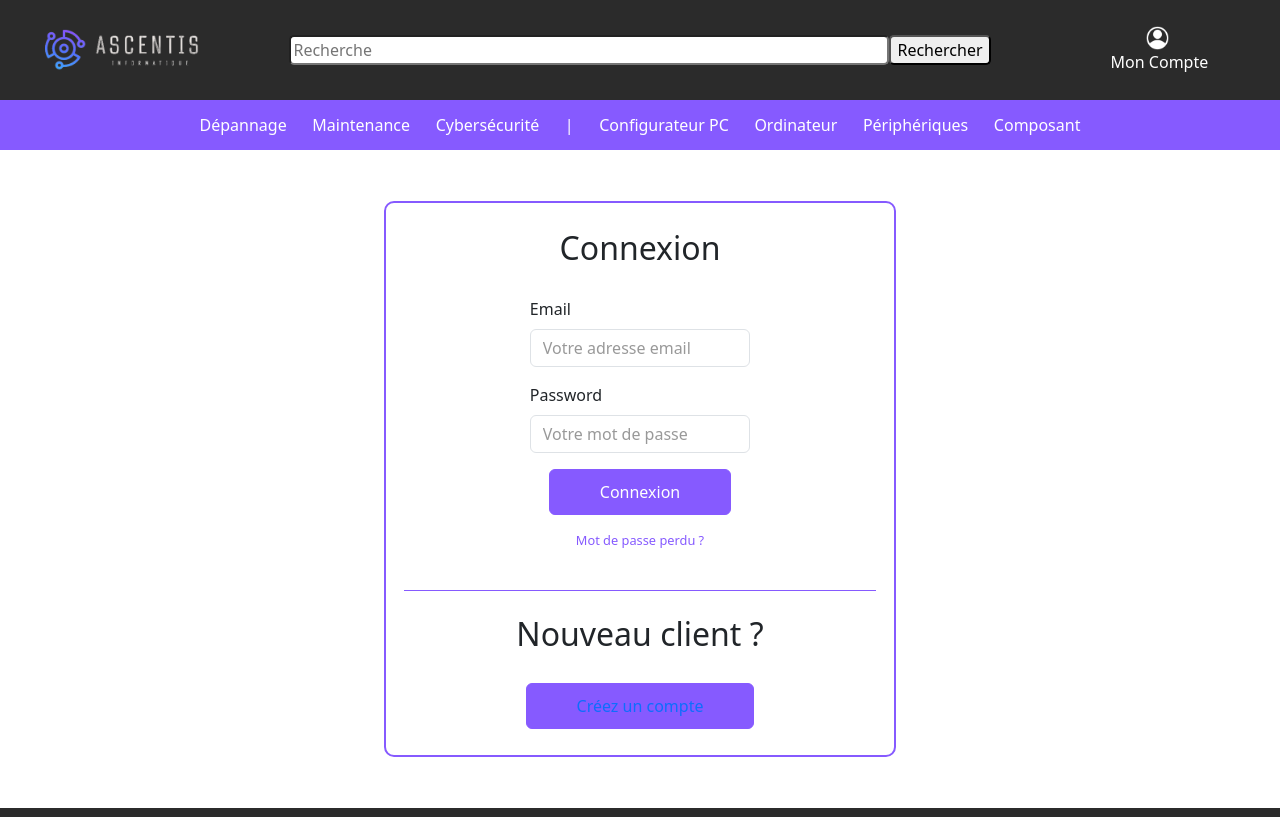
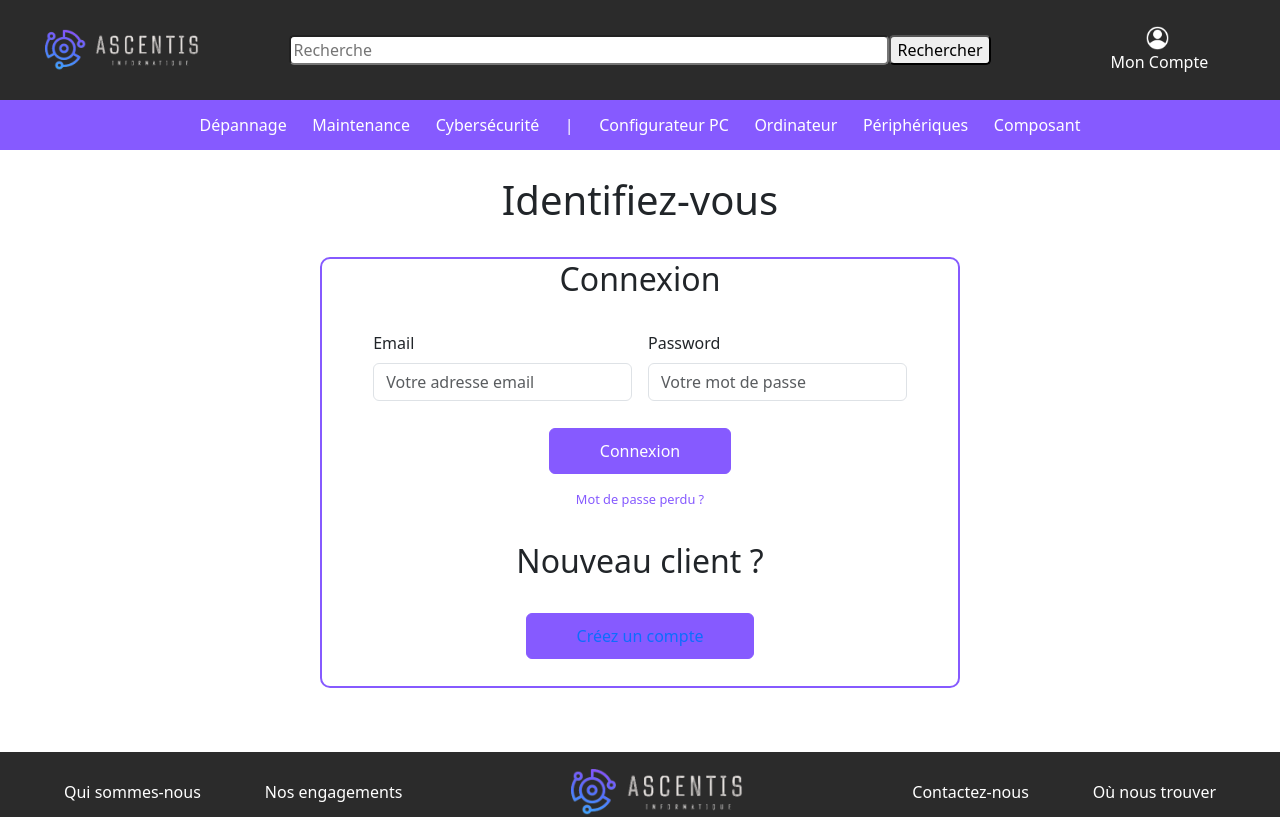
Before and after one commit to MarechalOlivier/front_ascentis, a React (Create React App) app: page /login in a window 1280 px wide. Shown: the top 817 px of the page. Built offline with nearby package versions, Linux system fonts and the light colour scheme.

Commit message:
contact ok

```diff
--- a/src/css/index.css
+++ b/src/css/index.css
@@ -231,157 +231,140 @@ footer .social-links p {
   justify-content: center;
   align-items: center;
   flex-direction: column;
-  margin: 4% 0% 4% 0%;
 }
 #formulaire-contact h1 {
   text-align: center;
-  margin-top: 2%;
+  padding: 2% 0% 2% 0%;
 }
 #formulaire-contact .contact {
   border: 2px solid #865AFF;
   border-radius: 10px;
   width: 50%;
+  margin-bottom: 5%;
 }
-#formulaire-contact .form {
-  display: flex;
-  flex-direction: column;
-  justify-content: center;
-  align-items: center;
-  margin-top: 3%;
+#formulaire-contact .contact h2 {
+  text-align: center;
+  padding: 4% 0% 4% 0%;
+  font-size: 2rem;
 }
-#formulaire-contact .form input {
-  width: 60%;
+#formulaire-contact .contact .form {
+  margin: 0% 5% 0% 5%;
 }
-#formulaire-contact .form .btn-contact {
+#formulaire-contact .contact .btn-contact {
   text-align: center;
   margin-bottom: 5%;
 }
-#formulaire-contact .form .btn {
+#formulaire-contact .contact .btn {
   padding: 10px 50px;
   color: white;
   background-color: #865AFF;
   border: 1px solid #865AFF;
 }
-#formulaire-contact .form .btn:hover {
+#formulaire-contact .contact .btn:hover {
   background-color: white;
   color: #865AFF;
 }
-#formulaire-contact .form .btn:hover a {
+#formulaire-contact .contact .btn:hover a {
   color: #865AFF;
 }
-#formulaire-contact .form .btn a {
+#formulaire-contact .contact .btn a {
   text-decoration: none;
 }
-#formulaire-contact .form a:visited {
+#formulaire-contact .contact a:visited {
   color: white;
 }
 
 #formulaire {
+  display: flex;
+  flex-direction: column;
+  justify-content: center;
+  align-items: center;
+}
+#formulaire h1 {
+  text-align: center;
+  padding: 2% 0% 2% 0%;
+}
+#formulaire .account {
   border: 2px solid #865AFF;
-  margin: auto;
-  margin-top: 4%;
-  margin-bottom: 4%;
-  padding: 2%;
   border-radius: 10px;
-  width: 40%;
-  background-color: white;
+  width: 50%;
+  padding: 0% 4% 0% 4%;
+  margin-bottom: 5%;
 }
-#formulaire ::placeholder {
-  color: #999999;
+#formulaire .account h2 {
+  text-align: center;
+  margin: 5% 0% 5% 0%;
+  font-size: 2rem;
 }
-#formulaire form {
-  margin: auto;
-  width: 90%;
-}
-#formulaire form :nth-child(14) {
+#formulaire .account :nth-child(13) p {
   font-size: 0.8rem;
   color: #865AFF;
 }
-#formulaire form :nth-child(4) {
-  margin-top: 8%;
-}
-#formulaire form h2 {
-  text-align: center;
-  margin-bottom: 5%;
-}
-#formulaire form .text-center {
-  text-align: center;
-  padding: 2%;
-}
-#formulaire form .btn {
+#formulaire .account form .btn {
   padding: 10px 50px;
   color: white;
   left: 50%;
   background-color: #865AFF;
   border: 1px solid #865AFF;
-  margin-top: 5%;
+  margin-top: 2%;
 }
-#formulaire form .btn:hover {
+#formulaire .account form .btn:hover {
   background-color: white;
   color: #865AFF;
 }
 
 #formulaire-connexion {
+  display: flex;
+  flex-direction: column;
+  justify-content: center;
+  align-items: center;
+}
+#formulaire-connexion h1 {
+  text-align: center;
+  padding: 2% 0% 2% 0%;
+}
+#formulaire-connexion .login {
   border: 2px solid #865AFF;
-  margin: auto;
-  margin-top: 4%;
-  margin-bottom: 4%;
-  padding: 2%;
   border-radius: 10px;
-  width: 40%;
+  width: 50%;
+  padding: 0% 4% 0% 4%;
+  margin-bottom: 5%;
   background-color: white;
 }
-#formulaire-connexion ::placeholder {
-  color: #999999;
+#formulaire-connexion .login h2 {
+  text-align: center;
+  margin: 3% 0% 3% 0%;
+  font-size: 2rem;
 }
-#formulaire-connexion .row {
-  display: flex;
-  flex-direction: column;
-  align-items: center;
-}
-#formulaire-connexion .btn-center {
-  text-align: center;
-}
-#formulaire-connexion .btn-center .btnc {
-  margin: 0;
-}
-#formulaire-connexion p {
+#formulaire-connexion .login p {
   text-align: center;
   font-size: 0.8rem;
   color: #865AFF;
 }
-#formulaire-connexion h2 {
+#formulaire-connexion .login .btn-center {
   text-align: center;
-  margin-bottom: 3%;
+  margin-bottom: 5%;
 }
-#formulaire-connexion h2:nth-child(6) {
-  text-align: center;
+#formulaire-connexion .login .text-center {
   margin-top: 5%;
-  border-top: 1px solid #865AFF;
-  padding-top: 5%;
 }
-#formulaire-connexion .btn {
+#formulaire-connexion .login .btn {
   padding: 10px 50px;
   color: white;
-  left: 50%;
   background-color: #865AFF;
   border: 1px solid #865AFF;
-  margin-top: 5%;
 }
-#formulaire-connexion .btn:last-child {
-  margin: 0;
-}
-#formulaire-connexion .btn:hover {
+#formulaire-connexion .login .btn:hover {
   background-color: white;
   color: #865AFF;
 }
-#formulaire-connexion .btn:hover a {
+#formulaire-connexion .login .btn:hover a {
   color: #865AFF;
 }
-#formulaire-connexion .btn a {
+#formulaire-connexion .login .btn a {
   text-decoration: none;
 }
-#formulaire-connexion a:visited {
+#formulaire-connexion .login a:visited {
   color: white;
 }
 
--- a/src/pages/Contact/Contact.jsx
+++ b/src/pages/Contact/Contact.jsx
@@ -13,9 +13,10 @@ const Contact =() => {
             <Header />
             <main>
                 <section id="formulaire-contact">
+                <h1>Formulaire de contact</h1>
 
                     <div className="contact">
-                    <h1>Une demande ? Une question ?</h1>
+                    <h2>Une demande ? Une question ?</h2>
                         <form className="row g-3 form">
                             <div class="col-md-6">
                                 <label htmlFor="inputLastName" class="form-label">Nom *</label>
@@ -23,15 +24,15 @@ const Contact =() => {
                             </div>
                             <div className="col-md-6">
                                 <label htmlFor="inputEmail" className="form-label">Email * </label>
-                                <input type="email" className="form-control" id="inputEmail" placeholder="Votre adresse email"  />
+                                <input type="email" className="form-control" id="inputEmail" placeholder="Votre adresse email"/>
+                            </div>
+                            <div class="col-md-6">
+                                <label htmlFor="inputMessage" class="form-label">Message *</label>
+                                <textarea class="form-control" id="inputMessage" rows="6" placeholder="Ecrivez votre message"></textarea>
                             </div>
                             <div className="col-md-6">
                                 <label htmlFor="inputPhone" className="form-label">Téléphone *</label>
-                                <input type="tel" className="form-control" id="inputPhone" placeholder="Votre mot de passe" />
-                            </div>
-                            <div class="col-md-6">
-                                <label htmlFor="inputMessage" class="form-label">Message *</label>
-                                <textarea class="form-control" id="inputMessage" rows="6" placeholder="Ecrivez votre message "></textarea>
+                                <input type="tel" className="form-control" id="inputPhone" placeholder="Votre mot de passe"/>
                             </div>
                             <div className="col-md-12 btn-contact">
                                 <p>* Champs obligatoires</p>
@@ -39,6 +40,7 @@ const Contact =() => {
                             </div>
                         </form>
                     </div>
+
                 </section>
             </main >
             <Footer />
--- a/src/pages/Contact/style_contact.scss
+++ b/src/pages/Contact/style_contact.scss
@@ -4,31 +4,29 @@
     justify-content: center;
     align-items: center;
     flex-direction: column;
-    margin: 4% 0% 4% 0%;
+
 
     h1 {
         text-align: center;
-        margin-top: 2%;
+        padding: 2% 0% 2% 0%;
     }
+
         .contact {
 
             border: 2px solid #865AFF;
             border-radius: 10px;
             width: 50%;
-        }
-        .form {
-            display: flex;
-            flex-direction: column;
-            justify-content: center;
-            align-items: center;
-            margin-top: 3%;
+            margin-bottom: 5%;
 
 
+            h2 {
+                text-align: center;
+                padding: 4% 0% 4% 0%;
+                font-size: 2rem ;
+            }
 
-
-
-                input {
-                    width: 60%;
+            .form {
+                margin: 0% 5% 0% 5%;
             }
 
             .btn-contact{
@@ -64,9 +62,9 @@
             a:visited {
                 color:white
             }
-
         }
 }
+
 
 
 
--- a/src/pages/creat_account/creat_account.jsx
+++ b/src/pages/creat_account/creat_account.jsx
@@ -9,6 +9,9 @@ const Creat_account = () => {
             <Header />
             <main>
                 <section id="formulaire">
+                    <h1>Création de compte</h1>
+
+                    <div className="account">
                         <form class="row g-3">
                             <h2>Identifiants</h2>
                             <div class="col-md-6">
@@ -66,6 +69,8 @@ const Creat_account = () => {
                                 <p>Les informations recueillies par Ascentis font l'objet d'un traitement destiné à la gestion de la relation client-prospect et aux opérations associées.</p>
                             </div>
                         </form>
+                    </div>
+
                 </section>
 
             </main>
--- a/src/pages/creat_account/style_creat_account.scss
+++ b/src/pages/creat_account/style_creat_account.scss
@@ -2,51 +2,43 @@
 
 
 #formulaire {
+    display: flex;
+    flex-direction: column;
+    justify-content: center;
+    align-items: center;
+
+    h1 {
+        text-align: center;
+        padding: 2% 0% 2% 0%;
+    }
+
+    .account {
+
         border: 2px solid #865AFF;
-    margin: auto;
-    margin-top: 4%;
-    margin-bottom: 4%;
-    padding: 2%;
         border-radius: 10px;
-    width: 40%;
-    background-color: white;
-    ::placeholder{
-        color: #999999;
+        width: 50%;
+        padding: 0% 4% 0% 4%;
+        margin-bottom: 5%;
+            h2 {
+                text-align: center;
+                margin: 5% 0% 5% 0%;
+                font-size: 2rem ;
+            }
+            :nth-child(13) p {
+                font-size: 0.8rem;
+                color: #865AFF;
             }
 
             form {
-            margin: auto;
-            width: 90%;
-
-
-            :nth-child(14) {
-                font-size: 0.8rem;
-                color: #865AFF;
-            }
-            :nth-child(4){
-                margin-top: 8%;
-            }
-            h2{
-                text-align: center;
-                margin-bottom: 5%;
-
-            }
-
-            .text-center {
-                text-align: center;
-                padding: 2%;
-
-            }
 
 
                 .btn {
-
                     padding: 10px 50px;
                     color: white;
                     left: 50%;
                     background-color: #865AFF;
                     border: 1px solid #865AFF;
-                margin-top:5%;
+                    margin-top:2%;
 
                 }
 
@@ -55,5 +47,80 @@
                     color: #865AFF;
                 }
 
+
+            }
+
+
+
+
+
     }
 }
+
+
+
+
+
+
+
+
+
+
+
+
+
+// border: 2px solid #865AFF;
+//     margin: auto;
+//     margin-top: 4%;
+//     margin-bottom: 4%;
+//     padding: 2%;
+//     border-radius: 10px;
+//     width: 40%;
+//     background-color: white;
+//     ::placeholder{
+//         color: #999999;
+//     }
+
+
+//         form {
+//             margin: auto;
+//             width: 90%;
+
+
+//             :nth-child(14) {
+//                 font-size: 0.8rem;
+//                 color: #865AFF;
+//             }
+//             :nth-child(4){
+//                 margin-top: 8%;
+//             }
+//             h2{
+//                 text-align: center;
+//                 margin-bottom: 5%;
+
+//             }
+
+//             .text-center {
+//                 text-align: center;
+//                 padding: 2%;
+
+//             }
+
+
+//             .btn {
+
+//                 padding: 10px 50px;
+//                 color: white;
+//                 left: 50%;
+//                 background-color: #865AFF;
+//                 border: 1px solid #865AFF;
+//                 margin-top:5%;
+
+//             }
+
+//             .btn:hover {
+//                 background-color: white;
+//                 color: #865AFF;
+//             }
+
+//         }
--- a/src/pages/login/login.jsx
+++ b/src/pages/login/login.jsx
@@ -11,6 +11,9 @@ const Login =() => {
             <Header />
             <main>
                 <section id="formulaire-connexion">
+                    <h1>Identifiez-vous</h1>
+
+                    <div className="login">
                         <form className="row g-3">
                             <h2>Connexion</h2>
                             <div className="col-md-6">
@@ -32,6 +35,7 @@ const Login =() => {
                                 <button type="submit" className="btn btn-primary"><Link to="/admin/creat_account">Créez un compte</Link></button>
                             </div>
                         </form>
+                    </div>
                 </section>
             </main>
             <Footer />
--- a/src/pages/login/style_login.scss
+++ b/src/pages/login/style_login.scss
@@ -1,68 +1,49 @@
 
 #formulaire-connexion {
+    display: flex;
+    flex-direction: column;
+    justify-content: center;
+    align-items: center;
 
-    border: 2px solid #865AFF;
-    margin: auto;
-    margin-top: 4%;
-    margin-bottom: 4%;
-    padding: 2%;
-    border-radius: 10px;
-    width: 40%;
-    background-color: white;
-        ::placeholder{
-            color: #999999;
+    h1 {
+        text-align: center;
+        padding: 2% 0% 2% 0%;
     }
 
-        .row {
-            display: flex;
-            flex-direction: column;
-            align-items: center;
+        .login {
+            border: 2px solid #865AFF;
+            border-radius: 10px;
+            width: 50%;
+            padding: 0% 4% 0% 4%;
+            margin-bottom: 5%;
+            background-color: white;
+                h2 {
+                    text-align: center;
+                    margin: 3% 0% 3% 0%;
+                    font-size: 2rem ;
                 }
-        .btn-center {
-            text-align: center;
-            .btnc{
-                margin:0;
-            }
-
-        }
-
-        p{
+                p {
                     text-align: center;
                     font-size: 0.8rem;
                     color: #865AFF;
                 }
+                .btn-center {
+                    text-align: center;
+                    margin-bottom: 5%;
+                }
 
-
-        h2 {
-            text-align: center;
-            margin-bottom: 3%;
-
-        }
-        h2:nth-child(6){
-            text-align: center;
+                .text-center {
                     margin-top: 5%;
-            border-top: 1px solid #865AFF;
-            padding-top: 5%;
-
-
                 }
 
 
-
-       // Configuration pour le bouton de connexion "link"
                 .btn {
 
                     padding: 10px 50px;
                     color: white;
-            left: 50%;
                     background-color: #865AFF;
                     border: 1px solid #865AFF;
-            margin-top:5%;
 
-
-        }
-        .btn:last-child{
-            margin:0;
                 }
 
                 .btn:hover {
@@ -81,9 +62,92 @@
                 a:visited {
                     color:white
                 }
+        }
 
 
 
 
 
 }
+
+
+//border: 2px solid #865AFF;
+    // margin: auto;
+    // margin-top: 4%;
+    // margin-bottom: 4%;
+    // padding: 2%;
+    // border-radius: 10px;
+    // width: 40%;
+    // background-color: white;
+    //     ::placeholder{
+    //         color: #999999;
+    //     }
+
+    //     .row {
+    //         display: flex;
+    //         flex-direction: column;
+    //         align-items: center;
+    //     }
+    //     .btn-center {
+    //         text-align: center;
+    //         .btnc{
+    //             margin:0;
+    //         }
+
+    //     }
+
+    //     p{
+    //         text-align: center;
+    //         font-size: 0.8rem;
+    //         color: #865AFF;
+    //     }
+
+
+    //     h2 {
+    //         text-align: center;
+    //         margin-bottom: 3%;
+
+    //     }
+    //     h2:nth-child(6){
+    //         text-align: center;
+    //         margin-top: 5%;
+    //         border-top: 1px solid #865AFF;
+    //         padding-top: 5%;
+
+
+    //     }
+
+
+
+    //    // Configuration pour le bouton de connexion "link"
+    //     .btn {
+
+    //         padding: 10px 50px;
+    //         color: white;
+    //         left: 50%;
+    //         background-color: #865AFF;
+    //         border: 1px solid #865AFF;
+    //         margin-top:5%;
+
+
+    //     }
+    //     .btn:last-child{
+    //         margin:0;
+    //     }
+
+    //     .btn:hover {
+    //         background-color: white;
+    //         color: #865AFF;
+    //               a{
+    //                 color: #865AFF;
+    //               }
+    //     }
+
+    //     .btn a{
+    //         text-decoration: none;
+
+    //     }
+
+    //     a:visited {
+    //         color:white
+    //     }
```
Also changed, not shown: 1 other file (tests, documents, lock files or other folders). Lines whose indentation alone changed are shown as unchanged.
